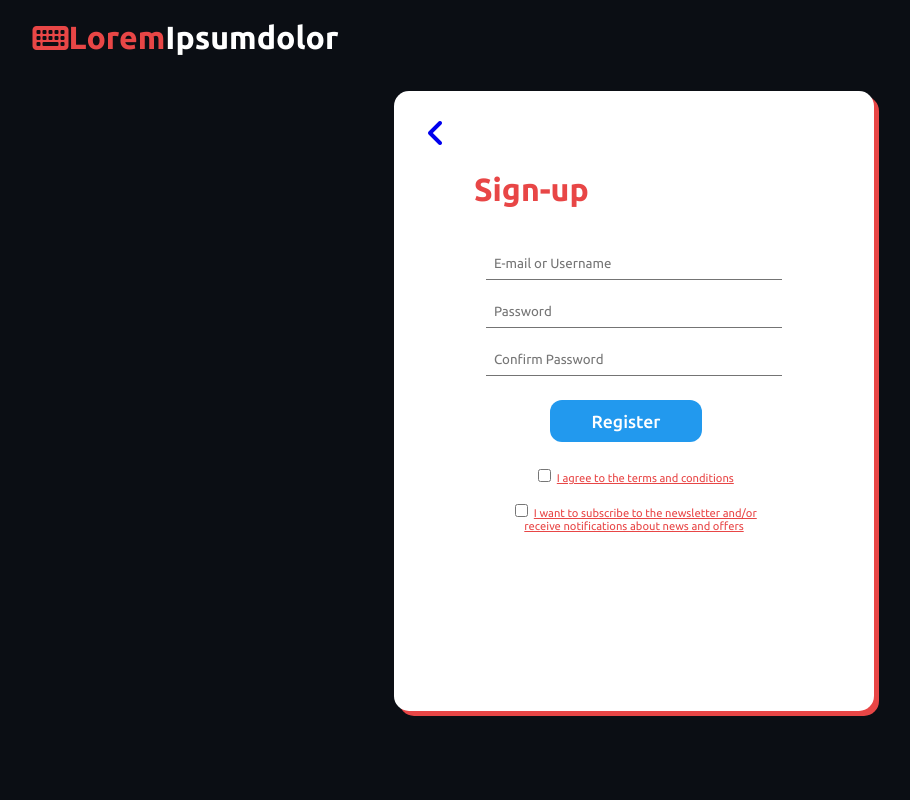
After one commit to mineamihai2001/FII-Learning-by-Playing-Games, a PHP site: page /html/signup.html in a window 1280 px wide. The commit adds this page. Shown: the whole page, without its empty margins (6-916 px from the left). Run offline with PHP 8.4, Linux system fonts and the light colour scheme; some libraries are stand-ins or nearby versions.

Commit message:
sign-up page

```diff
--- a/application/views/html/login.html
+++ b/application/views/html/login.html
@@ -15,7 +15,6 @@
       src="https://kit.fontawesome.com/0d9365b070.js"
       crossorigin="anonymous"
     ></script>
-    <script src="../src/index.js"></script>
     <title>Login</title>
   </head>
   <body>
@@ -192,7 +191,12 @@
             </button>
           </div>
         </div>
+        <div class="signup">
+          <a href="signup.html">Don't have an accout yet? Sign-up now.</a>
+        </div>
       </div>
     </div>
+
+    <script src="../src/index.js"></script>
   </body>
 </html>
--- /dev/null
+++ b/application/views/html/signup.html
@@ -0,0 +1,71 @@
+<!DOCTYPE html>
+<html lang="en">
+  <head>
+    <meta charset="UTF-8" />
+    <meta http-equiv="X-UA-Compatible" content="IE=edge" />
+    <meta name="viewport" content="width=device-width, initial-scale=1.0" />
+    <link rel="stylesheet" href="../styles/signup.css" />
+    <link rel="preconnect" href="https://fonts.googleapis.com" />
+    <link rel="preconnect" href="https://fonts.gstatic.com" crossorigin />
+    <link
+      href="https://fonts.googleapis.com/css2?family=Ubuntu:wght@300;400;500;700&display=swap"
+      rel="stylesheet"
+    />
+    <script
+      src="https://kit.fontawesome.com/0d9365b070.js"
+      crossorigin="anonymous"
+    ></script>
+    <script src="../src/index.js"></script>
+    <title>SignUp</title>
+  </head>
+  <body>
+    <!-- NAVBAR -->
+    <nav class="navbar">
+      <div class="nav-item nav-brand">
+        <a class="nav-logo" href="">
+          <i class="fa fa-solid fa-keyboard"></i>
+          <p>Lorem<b>Ipsumdolor</b></p>
+        </a>
+      </div>
+    </nav>
+
+    <div id="page">
+      <div id="login-frame">
+        <div class="back">
+          <a href="login.html"><i class="fa fa-solid fa-angle-left"></i></a>
+        </div>
+        <div id="first" class="component">
+          <div class="title"><p>Sign-up</p></div>
+          <input
+            class="credentials"
+            type="text"
+            placeholder="E-mail or Username"
+          />
+          <br />
+          <input class="credentials" type="text" placeholder="Password" />
+          <input
+            class="credentials"
+            type="text"
+            placeholder="Confirm Password"
+          />
+        </div>
+        <div id="buttons" class="component">
+          <div class="main-login">
+            <button class="btn login-btn button_slide">Register</button>
+          </div>
+        </div>
+        <div class="agreement">
+          <input type="checkbox" />
+          <a>I agree to the terms and conditions</a>
+        </div>
+        <div class="agreement">
+          <input type="checkbox" />
+          <a
+            >I want to subscribe to the newsletter and/or <br />
+            receive notifications about news and offers</a
+          >
+        </div>
+      </div>
+    </div>
+  </body>
+</html>
--- a/application/views/src/index.js
+++ b/application/views/src/index.js
@@ -0,0 +1,4 @@
+let signinBtn = document.getElementsByClassName('login-btn');
+signinBtn[0].addEventListener('click', () => {
+    window.location.href = "../html/homepage.html";
+});
--- a/application/views/styles/assets.css
+++ b/application/views/styles/assets.css
@@ -1,6 +1,7 @@
 :root{
     /* dark theme */
-    --dark-primary: #1F2033;
+    /* --dark-primary: #1F2033; */
+    --dark-primary: #0b0e14;
     --dark-secondary: #E84646;
     --dark-success: #2299EE;
     --dark-accents: #000000;
--- a/application/views/styles/login.css
+++ b/application/views/styles/login.css
@@ -3,7 +3,8 @@
 body {
   height: 100vh;
   width: 100vw;
-  background: linear-gradient(var(--dark-primary) 20%, #46466e);
+  /* background: linear-gradient(var(--dark-primary) 20%, #46466e); */
+  background: var(--dark-primary);
   text-align: center;
 }
 
@@ -14,13 +15,16 @@ body {
 }
 
 #login-frame {
-  background: #707180;
+  position: relative;
+  background: #ffffff;
   width: 30rem;
   height: 75vh;
   /* display: block; */
   /* text-align: center; */
   margin-top: 1rem;
-  border-radius: 3%;
+  border-radius: 15px;
+  /* border: 5px solid var(--dark-success);  */
+  box-shadow: 5px 5px var(--dark-secondary);
 }
 .title {
   color: var(--dark-secondary);
@@ -36,10 +40,13 @@ body {
 .credentials {
   border: none;
   margin: 0.5rem;
-  width: 20rem;
+  width: 17.5rem;
   padding: 0.5rem;
-  border: 1px solid #ccc;
-  border-radius: 4px;
+  border-bottom: 1.5px solid rgb(116, 116, 116);
+  /* border-radius: 4px; */
+}
+.credentials:focus{
+  background-color:rgb(255, 243, 226);
 }
 
 .other-logins,
@@ -58,7 +65,7 @@ body {
   padding: 0rem 4rem;
   width: 100%;
   cursor: pointer;
-  border: 1px solid black;
+  border: 2px solid black;
 
 }
 
@@ -135,20 +142,42 @@ button > div {
   display: inline-block;
   font-size: 1.1rem;
   font-weight: 700;
-  color: white;
+  color: var(--dark-primary);
 }
 hr {
   border: none;
-  border-top: 1px solid #ccc;
+  border-top: 1px solid rgb(146, 146, 146);
   width: 30%;
   /* margin: 1rem 3rem; */
 }
+.signup {
+  position: absolute;
+  right: 5rem;
+  font-size: .75rem;
+  text-decoration: underline;
+  cursor: pointer;
+  color: var(--dark-secondary);
+}
 
-@media only screen and (max-height: 800px) {
+
+
+@media only screen and (max-height:800px) {
   #login-frame {
-    height: 90vh;
+    /* height: 37.5rem; */
+    height: 77.5vh;
   }
-  .btn {
+  .btn:not(.login-btn) {
     margin: 1vh 1rem 1vh 0;
+    width: 80%;
+    padding: 0rem 0;
   }
+  .icon {
+    width: 1rem;
+    height: 1rem;
+    padding-right: .5rem;
+  }
+  .btn > div > p {
+    font-size: .8rem !important;
+  }
+
 }
--- /dev/null
+++ b/application/views/styles/signup.css
@@ -0,0 +1,26 @@
+@import "./login.css";
+
+#first {
+  margin-top: 10rem;
+}
+
+.agreement {
+  margin-top: 1rem;
+  color: var(--dark-secondary);
+  font-size: 0.7rem;
+}
+.agreement > a {
+  text-decoration: underline;
+}
+.back {
+    position: absolute;
+    font-size: 2rem;
+    top: 1.5rem;
+    left: 2rem;
+}
+
+@media only screen and (max-height: 800px) {
+  #first {
+    margin-top: 5rem;
+  }
+}
```
